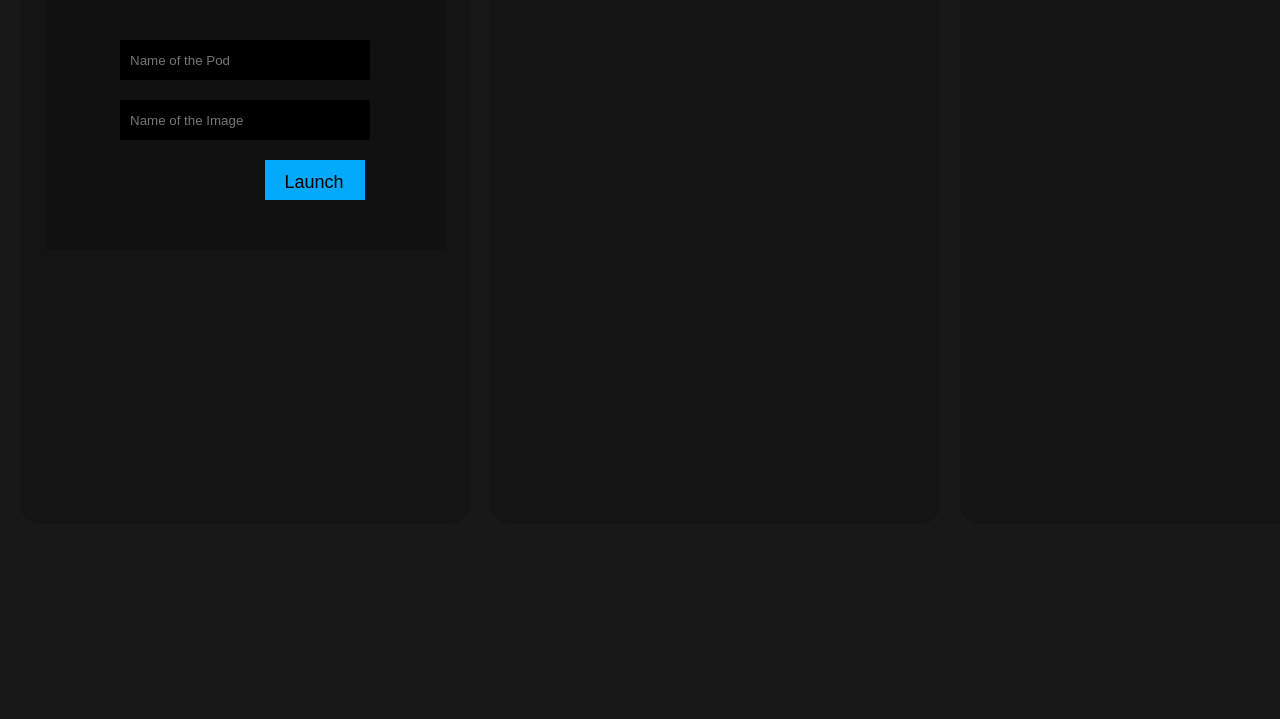
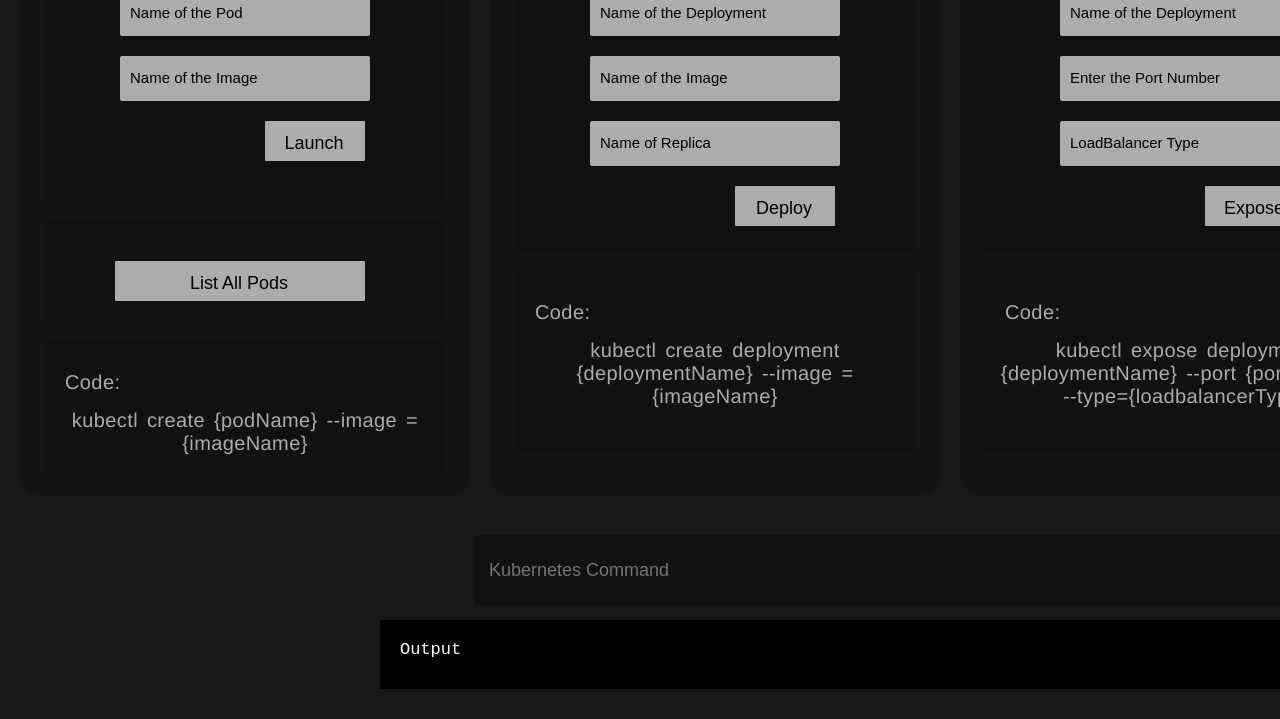
Before and after one commit to ashishworkspace/Summer-task9, a plain HTML site: page landing.html in a window 1280 px wide. Shown: the part 242-961 px from the top of the page. Before the commit the page ends 800 px from the top, so only its background shows below. Drawn offline with Linux system fonts and the light colour scheme.

Commit message:
commit 3

```diff
--- a/landing.html
+++ b/landing.html
@@ -11,12 +11,6 @@
     <div id="label">
         <span id="icon"><img src="assets/images/kubernetesLogo.png" ></span>
         <span id="heading">kubernetes</span>
-        <span>
-            <div id="main">
-                <input type="text" id="searchBox" placeholder="Kubernetes Command"/>
-                <button onclick="sync();">Press</button>
-            </div>
-        </span>
     </div>
     <div id="row">
         <div class="card">
@@ -30,32 +24,111 @@
                 <div class="inputBox" >
                     <input type="text" name="" placeholder="Name of the Image">
                 </div>
-                <div id="buttonPosition">
-                    <button id="customButton">Launch</button>
+                <div class="buttonPosition">
+                    <button class="customButton">Launch</button>
                 </div>
             </div>
+            <div id="outerBound2"class="outerBound">
+                <div id="buttonPosition2" class="buttonPosition">
+                    <button id="customButton2" class="customButton">List All Pods</button>
+                </div>
+            </div>
+            <div id="outerBound5"class="outerBound">
+                <p>
+                    <p id="init">Code:</p>
+                    <p>kubectl create  {podName} --image = {imageName} </p>
+                </p>
+            </div>
+
+
         </div>
         <div class="card">
             <div class="tag">
                 deployment
+            </div>
+            <div id="outerBound3" class="outerBound">
+                <div class="inputBox" >
+                    <input type="text" name="" placeholder="Name of the Deployment" >
+                </div>
+                <div class="inputBox" >
+                    <input type="text" name="" placeholder="Name of the Image">
+                </div>
+                <div class="inputBox" >
+                    <input type="text" name="" placeholder="Name of Replica">
+                </div>
+                <div class="buttonPosition">
+                    <button class="customButton">Deploy</button>
+                </div>
+            </div>
+            <div id="outerBound4"class="outerBound">
+                <p>
+                    <p id="init">Code:</p>
+                    <p>kubectl create deployment {deploymentName} --image = {imageName} </p>
+                </p>
             </div>
         </div>
         <div class="card">
             <div class="tag">
                 expose
             </div>
+            <div id="outerBound3" class="outerBound">
+                <div class="inputBox" >
+                    <input type="text" name="" placeholder="Name of the Deployment" >
+                </div>
+                <div>
+                    <div class="inputBox" >
+                        <input type="text" name="" placeholder="Enter the Port Number">
+                    </div>
+                </div>
+
+                <div class="inputBox" >
+                    <input type="text" name="" placeholder="LoadBalancer Type">
+                </div>
+                <div class="buttonPosition">
+                    <button class="customButton">Expose</button>
+                </div>
+            </div>
+            <div id="outerBound4"class="outerBound">
+                <p>
+                    <p id="init">Code:</p>
+                    <p>kubectl expose deployment {deploymentName} --port {portNumber} --type={loadbalancerType} </p>
+                </p>
+            </div>
         </div>
         <div class="card">
             <div class="tag">
                 remove
             </div>
+            <div id="outerBound3" class="outerBound">
+                <div class="inputBox" >
+                    <input type="text" name="" placeholder="Name of the type" >
+                </div>
+
+                <div class="buttonPosition">
+                    <button class="customButton">Delete</button>
+                </div>
+            </div>
+            <div id="outerBound4"class="outerBound">
+                <p>
+                    <p id="init">Code:</p>
+                    <p>kubectl delete deployment/pod/service {deploymentName/podname/service}</p>
+                </p>
+            </div>
         </div>
+
     </div>
-
-    <!-- </div>
-
+    <div>
+        <span>
+            <div id="main">
+                <input type="text" id="searchBox" placeholder="Kubernetes Command"/>
+                <button onclick="sync();">Press</button>
+            </div>
+        </span>
+    </div>
+<div>
     <pre>
-    <div id="container">Output</div>
-    </pre> -->
+        <div id="baseContainer">Output</div>
+    </pre>
+</div>
 </body>
 </html>
--- a/styles/landingStyle.css
+++ b/styles/landingStyle.css
@@ -17,7 +17,7 @@ body{
 
 #heading {
     padding-left: 10px;
-    color: #03a9fa;
+    color: rgb(172, 172, 172);
     font-family: ubuntu_bold;
     font-size: 45px;
     text-align: left;
@@ -28,10 +28,25 @@ body{
     padding: 10px;
 }
 
+p{
+    font-size: 20px;
+    padding: 10px;
+    text-align: center;
+    color: rgb(172, 172, 172);
+    word-spacing: 3px;
+    letter-spacing: 0.4px;
+    font-family: 'Franklin Gothic Medium', 'Arial Narrow', Arial, sans-serif;
+}
+p#init{
+    padding-left: 20px;
+    padding-bottom: 5px;
+    text-align: start;
+    left: 10px;
+}
 
 .card{
     width: 450px;
-    height: 600px;
+    height: 620px;
     background-color: rgb(20, 20, 20);
     margin: 10px;
     border-radius: 20px;
@@ -52,6 +67,23 @@ body{
     background-color: rgb(17, 17, 17);
     position: relative;
     left: 25px;
+    margin-bottom:20px ;
+}
+#outerBound2{
+    height: 100px;
+}
+
+#outerBound3{
+    height: 300px;
+}
+
+#outerBound4{
+    padding-top: 0px;
+    height: 180px;
+}
+#outerBound5{
+    padding-top: 0px;
+    height: 130px;
 }
 .inputBox{
     text-align: center;
@@ -59,24 +91,28 @@ body{
 
 }
 .inputBox input{
-    height: 40px;
+    height: 45px;
     cursor: crosshair;
-    background-color: black;
+    background-color: rgb(172, 172, 172);
     border-radius: 2px;
     width: 250px;
-    color: white;
+    color: black ;
     padding: 10px;
     border: none ;
     margin: 10px;
 
 }
+.inputBox input::placeholder{
+    color: black;
+    font-size: 15px;
+}
 .inputBox input:focus{
     outline: none;
 
 }
-#customButton{
+.customButton{
     border: none;
-    background-color: #03A9FA;
+    background-color: rgb(172, 172, 172);
     color: black;
     width: 100px;
     height: 40px;
@@ -85,33 +121,44 @@ body{
     text-align: center;
     position: relative;
     margin-top: 10px;
+}
+#customButton2{
+    width: 250px;
+}
 
-}
-#buttonPosition{
+.buttonPosition{
     position: absolute;
     left: 220px;
 }
+#buttonPosition2{
+    position: absolute;
+    left: 70px;
+}
+
  #main{
-    width: 40%;
+    width: 50%;
     margin: auto;
+    margin-top: 20px;
 }
 #main input,button{
+    height: 70px;
     width:75%;
-    border: 2px solid black;
+    border: 2px solid #111111;
     border-right: 0px;
     font-size: 18px;
     padding: 12px;
     background: transparent;
-    color: black;
+    color: #111111;
+    border-radius: 1px;
 }
 #main input{
-    background-color: black;
+    background-color: #111111;
     color: white;
 }
 #main button{
     width: 25%;
-    background:black;
-    color: white;
+    background: #111111;
+    color: rgb(104, 104, 104);
     float: right;
     border-left: 0px;
 }
@@ -124,11 +171,11 @@ body{
 #main input:focus{
     outline: none;
 }
-/*
+
 #output{
     text-align: center;
 }
-div#container{
+div#baseContainer{
     margin-left: 20%;
     font-size: 17px;
     padding: 20px;
@@ -137,15 +184,10 @@ div#container{
     max-width: 60%;
     max-height: 100%;
     padding-bottom: 30px;
-} */
+}
 
 
 @font-face {
     font-family: 'ubuntu_bold';
     src: url(../assets/fonts/Ubuntu-Bold.ttf);
 }
-
-@font-face {
-    font-family: "RadishPersonal-vmE5Z";
-    src: url(../assets/fonts/RadishPersonal-vmE5Z.otf);
-}
```
Also changed, not shown: assets/images/kubernetesLogo.png.
